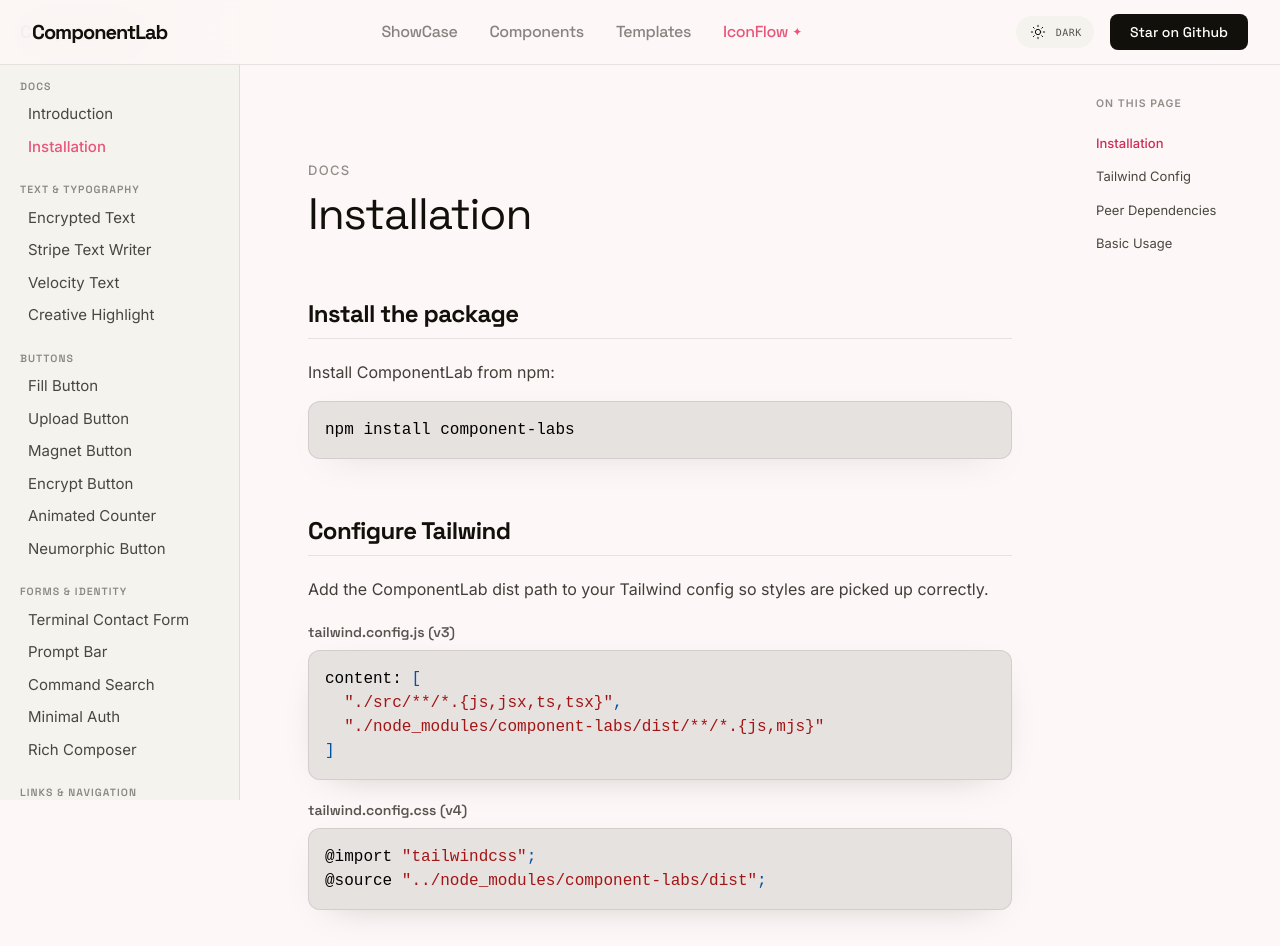
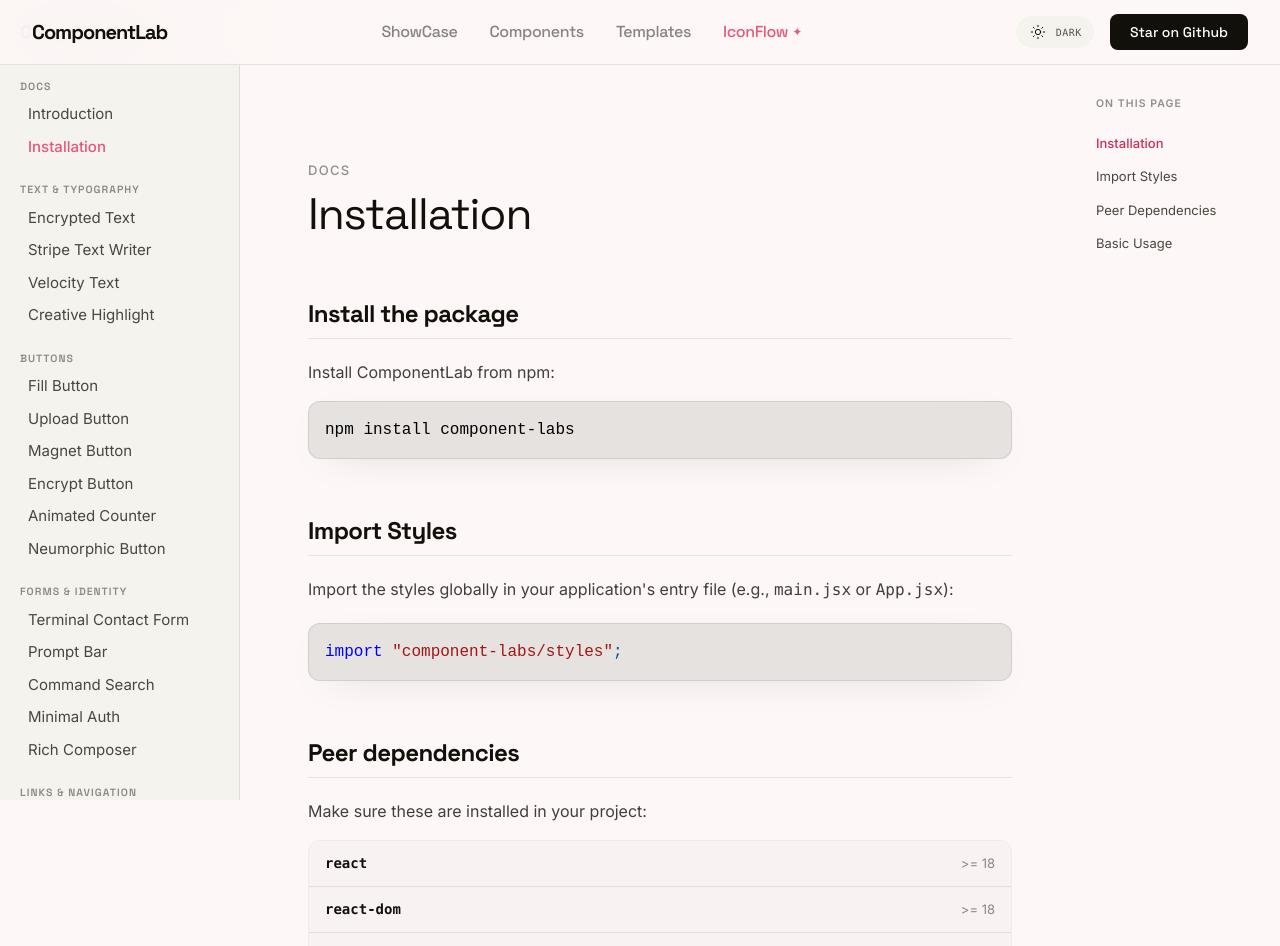
Before and after one commit to TakshPatel02/ComponentLabs, a React (Vite) app: page /docs/installation in a window 1280 px wide. Shown: the top 946 px of the page. Built offline with nearby package versions, Linux system fonts and the light colour scheme.

Commit message:
fix: update component counts and improve layout styles in HomePage and InstallationPage

```diff
--- a/src/Pages/InstallationPage.jsx
+++ b/src/Pages/InstallationPage.jsx
@@ -67,13 +67,13 @@ const CodeBlock = ({ code, language = "bash" }) => {
 /* ── On This Page sidebar ── */
 const SECTIONS = [
   { id: "install", label: "Installation" },
-  { id: "tailwind-config", label: "Tailwind Config" },
+  { id: "import-styles", label: "Import Styles" },
   { id: "peer-deps", label: "Peer Dependencies" },
   { id: "usage", label: "Basic Usage" },
 ];
 
 const OnThisPageNav = ({ activeSection }) => (
-  <nav className="hidden xl:block fixed right-0 top-0 w-[200px] h-screen pt-24 pr-6 pl-4 bg-surface">
+  <nav className="hidden xl:block fixed right-0 top-0 w-50 h-screen pt-24 pr-6 pl-4 bg-surface">
     <div className="font-system-micro text-[10.5px] font-semibold uppercase tracking-widest mb-4 select-none text-on-surface-variant/60">
       On This Page
     </div>
@@ -149,7 +149,7 @@ const InstallationPage = () => {
       <DocsSidebar />
 
       {/* Main content */}
-      <main className="ml-0 md:ml-[240px] xl:mr-[200px] flex-1 min-w-0 min-h-screen">
+      <main className="ml-0 md:ml-60 xl:mr-50 flex-1 min-w-0 min-h-screen">
         <div className="max-w-3xl min-w-0 mx-auto px-6 md:px-8 py-16 md:py-24">
 
           {/* ── Page Header ── */}
@@ -173,37 +173,20 @@ const InstallationPage = () => {
             <CodeBlock code="npm install component-labs" language="bash" />
           </section>
 
-          {/* ── Section 2: Tailwind Config ── */}
-          <section id="tailwind-config" className="mb-14 scroll-mt-20">
+          {/* ── Section 2: Import Styles ── */}
+          <section id="import-styles" className="mb-14 scroll-mt-20">
             <h2 className="text-2xl font-bold tracking-tight oklab-border-b pb-2 font-['Space_Grotesk'] text-primary mb-5">
-              Configure Tailwind
+              Import Styles
             </h2>
             <p className="leading-relaxed text-primary/80 font-['Inter'] text-[16px] mb-5">
-              Add the ComponentLab dist path to your Tailwind config so styles are picked up correctly.
+              Import the styles globally in your application's entry file (e.g., <code>main.jsx</code> or <code>App.jsx</code>):
             </p>
 
             <div className="space-y-5">
               <div className="space-y-2">
-                <p className="text-sm font-semibold text-primary/70 font-['Space_Grotesk']">
-                  tailwind.config.js (v3)
-                </p>
                 <CodeBlock
-                  code={`content: [
-  "./src/**/*.{js,jsx,ts,tsx}",
-  "./node_modules/component-labs/dist/**/*.{js,mjs}"
-]`}
+                  code={`import "component-labs/styles";`}
                   language="javascript"
-                />
-              </div>
-
-              <div className="space-y-2">
-                <p className="text-sm font-semibold text-primary/70 font-['Space_Grotesk']">
-                  tailwind.config.css (v4)
-                </p>
-                <CodeBlock
-                  code={`@import "tailwindcss";
-@source "../node_modules/component-labs/dist";`}
-                  language="css"
                 />
               </div>
             </div>
--- a/src/Pages/IntroductionPage.jsx
+++ b/src/Pages/IntroductionPage.jsx
@@ -49,7 +49,9 @@ const CodeBlock = ({ code, language = "bash" }) => {
               return (
                 <div key={i} {...lineRestProps}>
                   {line.map((token, j) => {
-                    const { key: _tk, ...tokenRestProps } = getTokenProps({ token });
+                    const { key: _tk, ...tokenRestProps } = getTokenProps({
+                      token,
+                    });
                     return <span key={j} {...tokenRestProps} />;
                   })}
                 </div>
@@ -85,7 +87,7 @@ const SECTIONS = [
 ];
 
 const OnThisPageNav = ({ activeSection }) => (
-  <nav className="hidden xl:block fixed right-0 top-0 w-[200px] h-screen pt-24 pr-6 pl-4 bg-surface">
+  <nav className="hidden xl:block fixed right-0 top-0 w-50 h-screen pt-24 pr-6 pl-4 bg-surface">
     <div className="font-system-micro text-[10.5px] font-semibold uppercase tracking-widest mb-4 select-none text-on-surface-variant/60">
       On This Page
     </div>
@@ -98,14 +100,17 @@ const OnThisPageNav = ({ activeSection }) => (
               href={`#${s.id}`}
               onClick={(e) => {
                 e.preventDefault();
-                document.getElementById(s.id)?.scrollIntoView({ behavior: "smooth", block: "start" });
+                document
+                  .getElementById(s.id)
+                  ?.scrollIntoView({ behavior: "smooth", block: "start" });
               }}
               className={`
                 block py-1.5 text-[13px] no-underline transition-colors duration-150
                 font-ui-body
-                ${isActive
-                  ? "text-error-warm font-medium"
-                  : "text-on-surface-variant hover:text-primary"
+                ${
+                  isActive
+                    ? "text-error-warm font-medium"
+                    : "text-on-surface-variant hover:text-primary"
                 }
               `}
             >
@@ -126,8 +131,14 @@ const StackItem = ({ name, role, isDark }) => (
       ${isDark ? "bg-white/3" : "bg-black/2"}
     `}
   >
-    <span className="font-['Space_Grotesk'] text-[15px] font-semibold text-primary">{name}</span>
-    <span className={`font-['Inter'] text-[13px] ${isDark ? "text-[#7a776e]" : "text-[#8a8780]"}`}>{role}</span>
+    <span className="font-['Space_Grotesk'] text-[15px] font-semibold text-primary">
+      {name}
+    </span>
+    <span
+      className={`font-['Inter'] text-[13px] ${isDark ? "text-[#7a776e]" : "text-[#8a8780]"}`}
+    >
+      {role}
+    </span>
   </div>
 );
 
@@ -151,7 +162,7 @@ const IntroductionPage = () => {
           }
         }
       },
-      { rootMargin: "-20% 0px -60% 0px", threshold: 0 }
+      { rootMargin: "-20% 0px -60% 0px", threshold: 0 },
     );
 
     SECTIONS.forEach(({ id }) => {
@@ -174,9 +185,8 @@ const IntroductionPage = () => {
       <DocsSidebar />
 
       {/* Main content */}
-      <main className="ml-0 md:ml-[240px] xl:mr-[200px] flex-1 min-w-0 min-h-screen">
+      <main className="ml-0 md:ml-60 xl:mr-50 flex-1 min-w-0 min-h-screen">
         <div className="max-w-3xl min-w-0 mx-auto px-6 md:px-8 py-16 md:py-24">
-
           {/* ── Page Header ── */}
           <header className="mb-14">
             <span className="font-system-micro text-system-micro text-on-surface-variant/60 tracking-widest uppercase mb-2 block">
@@ -194,17 +204,22 @@ const IntroductionPage = () => {
             </h2>
             <div className="space-y-4">
               <p className="leading-relaxed text-primary/80 font-['Inter'] text-[16px]">
-                ComponentLab is a curated collection of production-ready React UI primitives
-                built with Motion, Tailwind CSS, and AI-assisted development.
+                ComponentLab is a curated collection of production-ready React
+                UI primitives built with Motion, Tailwind CSS, and AI-assisted
+                development.
               </p>
               <p className="leading-relaxed text-primary/80 font-['Inter'] text-[16px]">
-                It started as a single portfolio page to showcase components. Then became a
-                standalone site. Then became a published npm package. Every stage was driven
-                by one question — <em>what would make this actually useful to other developers?</em>
+                It started as a single portfolio page to showcase components.
+                Then became a standalone site. Then became a published npm
+                package. Every stage was driven by one question —{" "}
+                <em>
+                  what would make this actually useful to other developers?
+                </em>
               </p>
               <p className="leading-relaxed text-primary/80 font-['Inter'] text-[16px]">
-                The answer: components that feel alive, are properly documented, accept real
-                props, and can drop into any React project without fighting the codebase.
+                The answer: components that feel alive, are properly documented,
+                accept real props, and can drop into any React project without
+                fighting the codebase.
               </p>
             </div>
           </section>
@@ -215,9 +230,9 @@ const IntroductionPage = () => {
               What's inside
             </h2>
             <p className="leading-relaxed text-primary/80 font-['Inter'] text-[16px] mb-5">
-              43 interactive components across 13 categories — buttons, text effects, forms,
-              grids, keyboards, hero sections, navigation, cards, logo clouds, footers, FAQs,
-              templates and more.
+              46 interactive components across 14 categories — buttons, text
+              effects, forms, grids, keyboards, hero sections, navigation,
+              cards, logo clouds, footers, FAQs, templates and more.
             </p>
             <p className="leading-relaxed text-primary/80 font-['Inter'] text-[16px] mb-4">
               Every component includes:
@@ -233,14 +248,17 @@ const IntroductionPage = () => {
                   key={text}
                   className={`
                     flex items-center gap-3 px-4 py-3 rounded-xl border
-                    ${isDark
-                      ? "bg-white/3 border-white/6"
-                      : "bg-black/2 border-black/5"
+                    ${
+                      isDark
+                        ? "bg-white/3 border-white/6"
+                        : "bg-black/2 border-black/5"
                     }
                   `}
                 >
                   <Icon size={18} className="text-[#E8567A] shrink-0" />
-                  <span className="font-['Inter'] text-[14px] text-primary/80">{text}</span>
+                  <span className="font-['Inter'] text-[14px] text-primary/80">
+                    {text}
+                  </span>
                 </div>
               ))}
             </div>
@@ -261,7 +279,9 @@ const IntroductionPage = () => {
                 `}
               >
                 <div className="flex items-center gap-3 mb-3">
-                  <div className={`w-8 h-8 rounded-lg flex items-center justify-center ${isDark ? "bg-white/6" : "bg-black/4"}`}>
+                  <div
+                    className={`w-8 h-8 rounded-lg flex items-center justify-center ${isDark ? "bg-white/6" : "bg-black/4"}`}
+                  >
                     <Layers size={18} className="text-[#E8567A]" />
                   </div>
                   <h3 className="font-['Space_Grotesk'] text-[17px] font-bold text-primary">
@@ -270,11 +290,14 @@ const IntroductionPage = () => {
                 </div>
                 <p className="leading-relaxed text-primary/80 font-['Inter'] text-[15px]">
                   Visit the{" "}
-                  <Link to="/components" className="text-[#E8567A] hover:underline no-underline font-medium">
+                  <Link
+                    to="/components"
+                    className="text-[#E8567A] hover:underline no-underline font-medium"
+                  >
                     Components page
                   </Link>
-                  , find what you need, copy the code directly
-                  into your project. No installation required.
+                  , find what you need, copy the code directly into your
+                  project. No installation required.
                 </p>
               </div>
 
@@ -286,7 +309,9 @@ const IntroductionPage = () => {
                 `}
               >
                 <div className="flex items-center gap-3 mb-3">
-                  <div className={`w-8 h-8 rounded-lg flex items-center justify-center ${isDark ? "bg-white/6" : "bg-black/4"}`}>
+                  <div
+                    className={`w-8 h-8 rounded-lg flex items-center justify-center ${isDark ? "bg-white/6" : "bg-black/4"}`}
+                  >
                     <Package size={18} className="text-[#E8567A]" />
                   </div>
                   <h3 className="font-['Space_Grotesk'] text-[17px] font-bold text-primary">
@@ -294,12 +319,18 @@ const IntroductionPage = () => {
                   </h3>
                 </div>
                 <div className="mb-3">
-                  <CodeBlock code="npm install component-labs" language="bash" />
+                  <CodeBlock
+                    code="npm install component-labs"
+                    language="bash"
+                  />
                 </div>
                 <p className="leading-relaxed text-primary/70 font-['Inter'] text-[14px]">
-                  Add to your Tailwind config so styles are picked up correctly, import
-                  any component and use it directly. Full installation guide in the{" "}
-                  <Link to="/docs/installation" className="text-[#E8567A] hover:underline no-underline font-medium">
+                  Import the styles globally, import any component and use it
+                  directly. Full installation guide in the{" "}
+                  <Link
+                    to="/docs/installation"
+                    className="text-[#E8567A] hover:underline no-underline font-medium"
+                  >
                     next section
                   </Link>
                   .
@@ -319,9 +350,9 @@ const IntroductionPage = () => {
                   Motion should be earned.
                 </strong>
                 <p className="leading-relaxed text-primary/80 font-['Inter'] text-[15px]">
-                  Animation exists to communicate, not decorate. Every transition
-                  in ComponentLab has a reason — it guides attention, confirms an
-                  action, or reveals hierarchy.
+                  Animation exists to communicate, not decorate. Every
+                  transition in ComponentLab has a reason — it guides attention,
+                  confirms an action, or reveals hierarchy.
                 </p>
               </div>
               <div>
@@ -329,8 +360,8 @@ const IntroductionPage = () => {
                   Minimalism with a pulse.
                 </strong>
                 <p className="leading-relaxed text-primary/80 font-['Inter'] text-[15px]">
-                  Clean doesn't mean cold. The best components feel alive without
-                  being loud. Restraint in color, intention in motion.
+                  Clean doesn't mean cold. The best components feel alive
+                  without being loud. Restraint in color, intention in motion.
                 </p>
               </div>
               <div>
@@ -338,9 +369,9 @@ const IntroductionPage = () => {
                   AI is a collaborator, not a vending machine.
                 </strong>
                 <p className="leading-relaxed text-primary/80 font-['Inter'] text-[15px]">
-                  The output is only as good as the thinking behind the prompt. AI
-                  handles the syntax. The architecture, the edge cases, the "does
-                  this actually feel right" — that's still human work.
+                  The output is only as good as the thinking behind the prompt.
+                  AI handles the syntax. The architecture, the edge cases, the
+                  "does this actually feel right" — that's still human work.
                 </p>
               </div>
               <div>
@@ -348,8 +379,8 @@ const IntroductionPage = () => {
                   Production-ready or not at all.
                 </strong>
                 <p className="leading-relaxed text-primary/80 font-['Inter'] text-[15px]">
-                  No half-built demos. Every component handles error states, accessibility,
-                  and real interaction — not just the happy path.
+                  No half-built demos. Every component handles error states,
+                  accessibility, and real interaction — not just the happy path.
                 </p>
               </div>
             </div>
@@ -367,9 +398,21 @@ const IntroductionPage = () => {
               `}
             >
               <div className="divide-y divide-border-fallback-10">
-                <StackItem name="React 18" role="Component foundation" isDark={isDark} />
-                <StackItem name="Motion" role="Animations and interactions" isDark={isDark} />
-                <StackItem name="Tailwind CSS v4" role="Styling" isDark={isDark} />
+                <StackItem
+                  name="React 18"
+                  role="Component foundation"
+                  isDark={isDark}
+                />
+                <StackItem
+                  name="Motion"
+                  role="Animations and interactions"
+                  isDark={isDark}
+                />
+                <StackItem
+                  name="Tailwind CSS v4"
+                  role="Styling"
+                  isDark={isDark}
+                />
                 <StackItem name="Vite" role="Build tool" isDark={isDark} />
                 <StackItem name="Vercel" role="Deployment" isDark={isDark} />
               </div>
@@ -387,9 +430,21 @@ const IntroductionPage = () => {
 
             <div className="space-y-2 mb-6">
               {[
-                { label: "Website repo", url: "https://github.com/TakshPatel02/ComponentLabs", display: "github.com/TakshPatel02/ComponentLabs" },
-                { label: "npm package repo", url: "https://github.com/TakshPatel02/ComponentLabs-npm", display: "github.com/TakshPatel02/ComponentLabs-npm" },
-                { label: "npm package", url: "https://npmjs.com/package/component-labs", display: "npmjs.com/package/component-labs" },
+                {
+                  label: "Website repo",
+                  url: "https://github.com/TakshPatel02/ComponentLabs",
+                  display: "github.com/TakshPatel02/ComponentLabs",
+                },
+                {
+                  label: "npm package repo",
+                  url: "https://github.com/TakshPatel02/ComponentLabs-npm",
+                  display: "github.com/TakshPatel02/ComponentLabs-npm",
+                },
+                {
+                  label: "npm package",
+                  url: "https://npmjs.com/package/component-labs",
+                  display: "npmjs.com/package/component-labs",
+                },
               ].map(({ label, url, display }) => (
                 <div
                   key={label}
@@ -398,7 +453,11 @@ const IntroductionPage = () => {
                     ${isDark ? "bg-white/3" : "bg-black/2"}
                   `}
                 >
-                  <span className={`font-['Inter'] text-[14px] ${isDark ? "text-[#7a776e]" : "text-[#8a8780]"}`}>{label}</span>
+                  <span
+                    className={`font-['Inter'] text-[14px] ${isDark ? "text-[#7a776e]" : "text-[#8a8780]"}`}
+                  >
+                    {label}
+                  </span>
                   <a
                     href={url}
                     target="_blank"
@@ -424,7 +483,9 @@ const IntroductionPage = () => {
               ${isDark ? "bg-white/3 border-white/6" : "bg-black/15 border-black/5"}
             `}
           >
-            <p className={`font-['Inter'] text-[14px] mb-4 ${isDark ? "text-[#7a776e]" : "text-[#8a8780]"}`}>
+            <p
+              className={`font-['Inter'] text-[14px] mb-4 ${isDark ? "text-[#7a776e]" : "text-[#8a8780]"}`}
+            >
               Ready to get started?
             </p>
             <Link
```
Also changed, not shown: src/Pages/HomePage.jsx (+18 -18 lines).
